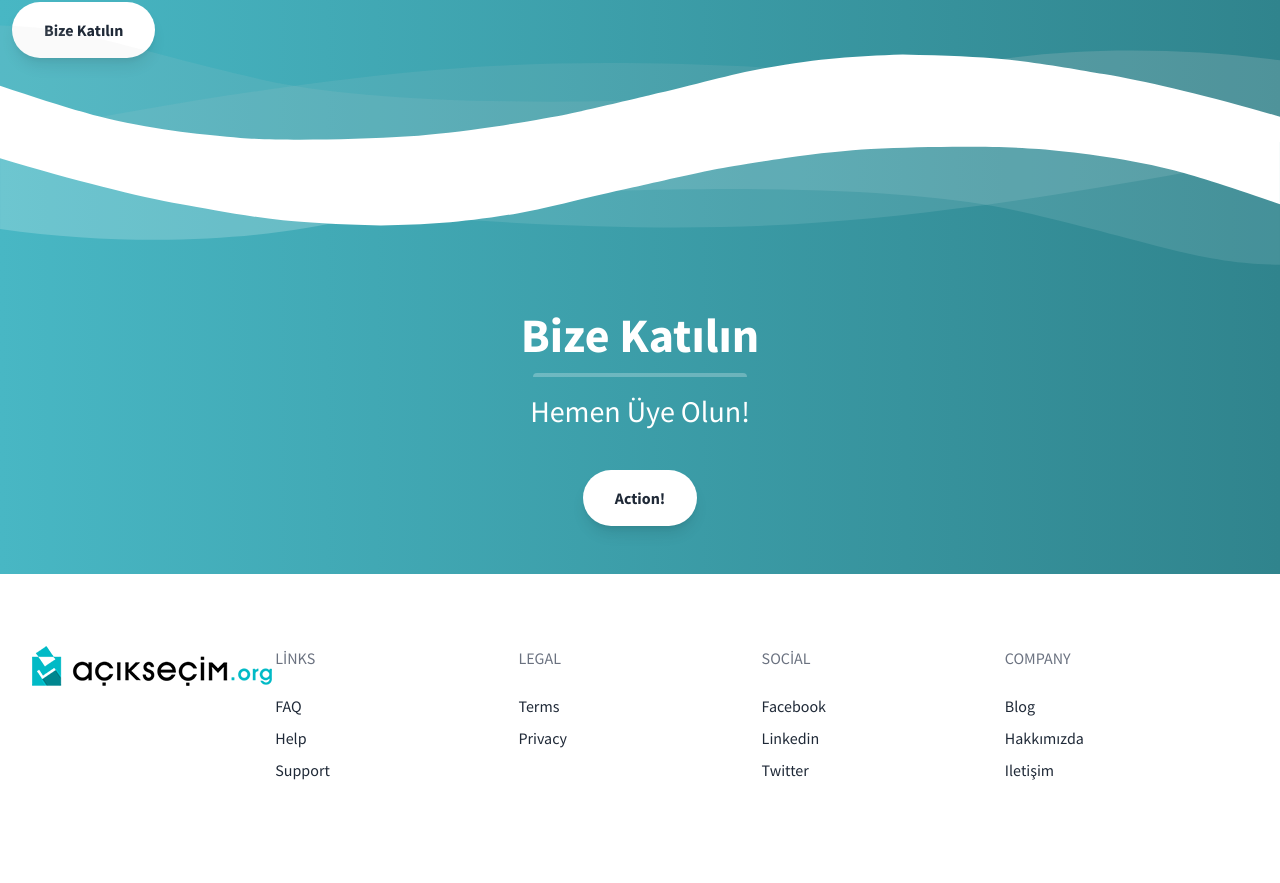
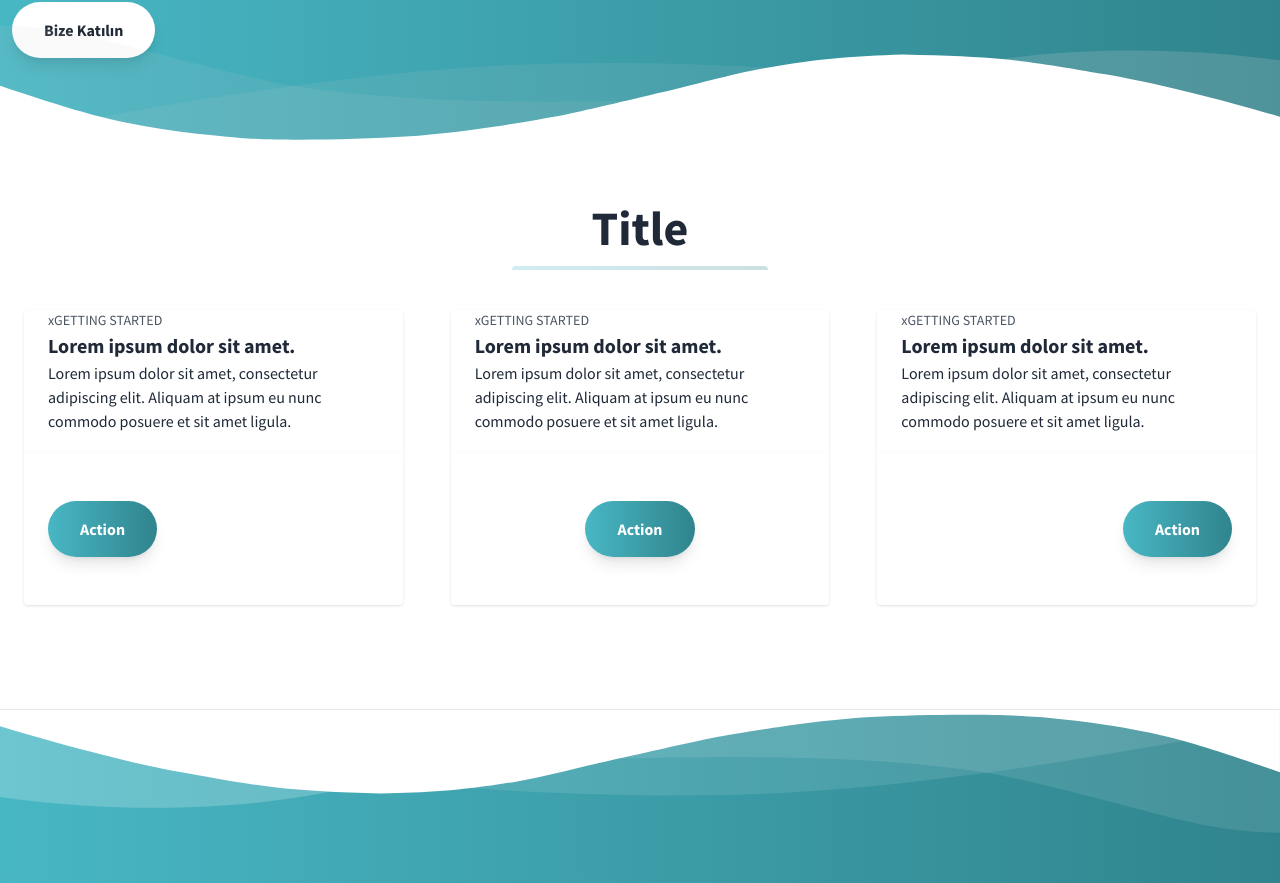
Before and after one commit to aciksecim/aciksecim-web, a Next.js app: page / in a window 1280 px wide. Shown: the part 398-1281 px from the top of the page. Before the commit the page ends 1228 px from the top, so only its background shows below. Built offline with nearby package versions, Linux system fonts and the light colour scheme; what tailwindcss-debug-screens would draw is missing.

Commit message:
title2 added

```diff
--- /dev/null
+++ b/components/Title2.jsx
@@ -0,0 +1,87 @@
+import React from "react"
+
+
+const Title2 = () =>{
+    return (
+        <>
+            <section class="bg-white border-b py-8">
+                <div class="container mx-auto flex flex-wrap pt-4 pb-12">
+                    <h1 class="w-full my-2 text-5xl font-bold leading-tight text-center text-gray-800">
+                        Title
+                    </h1>
+                    <div class="w-full mb-4">
+                        <div class="h-1 mx-auto bg-gradient-to-r from-brandColor to-brandColorDark w-64 opacity-25 my-0 py-0 rounded-t"></div>
+                    </div>
+                    <div class="w-full md:w-1/3 p-6 flex flex-col flex-grow flex-shrink">
+                        <div class="flex-1 bg-white rounded-t rounded-b-none overflow-hidden shadow">
+                            <a href="#" class="flex flex-wrap no-underline hover:no-underline">
+                            <p class="w-full text-gray-600 text-xs md:text-sm px-6">
+                                xGETTING STARTED
+                            </p>
+                            <div class="w-full font-bold text-xl text-gray-800 px-6">
+                                Lorem ipsum dolor sit amet.
+                            </div>
+                            <p class="text-gray-800 text-base px-6 mb-5">
+                                Lorem ipsum dolor sit amet, consectetur adipiscing elit. Aliquam at ipsum eu nunc commodo posuere et sit amet ligula.
+                            </p>
+                            </a>
+                        </div>
+                        <div class="flex-none mt-auto bg-white rounded-b rounded-t-none overflow-hidden shadow p-6">
+                            <div class="flex items-center justify-start">
+                                <button class="mx-auto lg:mx-0 hover:underline bg-gradient-to-r from-brandColor to-brandColorDark text-white font-bold rounded-full my-6 py-4 px-8 shadow-lg focus:outline-none focus:shadow-outline transform transition hover:scale-105 duration-300 ease-in-out">
+                                    Action
+                                </button>
+                            </div>
+                        </div>
+                    </div>
+                    <div class="w-full md:w-1/3 p-6 flex flex-col flex-grow flex-shrink">
+                        <div class="flex-1 bg-white rounded-t rounded-b-none overflow-hidden shadow">
+                            <a href="#" class="flex flex-wrap no-underline hover:no-underline">
+                                <p class="w-full text-gray-600 text-xs md:text-sm px-6">
+                                    xGETTING STARTED
+                                </p>
+                                <div class="w-full font-bold text-xl text-gray-800 px-6">
+                                    Lorem ipsum dolor sit amet.
+                                </div>
+                                <p class="text-gray-800 text-base px-6 mb-5">
+                                    Lorem ipsum dolor sit amet, consectetur adipiscing elit. Aliquam at ipsum eu nunc commodo posuere et sit amet ligula.
+                                </p>
+                            </a>
+                        </div>
+                        <div class="flex-none mt-auto bg-white rounded-b rounded-t-none overflow-hidden shadow p-6">
+                            <div class="flex items-center justify-center">
+                                <button class="mx-auto lg:mx-0 hover:underline bg-gradient-to-r from-brandColor to-brandColorDark text-white font-bold rounded-full my-6 py-4 px-8 shadow-lg focus:outline-none focus:shadow-outline transform transition hover:scale-105 duration-300 ease-in-out">
+                                    Action
+                                </button>
+                            </div>
+                        </div>
+                    </div>
+                    <div class="w-full md:w-1/3 p-6 flex flex-col flex-grow flex-shrink">
+                        <div class="flex-1 bg-white rounded-t rounded-b-none overflow-hidden shadow">
+                            <a href="#" class="flex flex-wrap no-underline hover:no-underline">
+                                <p class="w-full text-gray-600 text-xs md:text-sm px-6">
+                                    xGETTING STARTED
+                                </p>
+                                <div class="w-full font-bold text-xl text-gray-800 px-6">
+                                    Lorem ipsum dolor sit amet.
+                                </div>
+                                <p class="text-gray-800 text-base px-6 mb-5">
+                                    Lorem ipsum dolor sit amet, consectetur adipiscing elit. Aliquam at ipsum eu nunc commodo posuere et sit amet ligula.
+                                </p>
+                            </a>
+                        </div>
+                        <div class="flex-none mt-auto bg-white rounded-b rounded-t-none overflow-hidden shadow p-6">
+                            <div class="flex items-center justify-end">
+                                <button class="mx-auto lg:mx-0 hover:underline bg-gradient-to-r from-brandColor to-brandColorDark text-white font-bold rounded-full my-6 py-4 px-8 shadow-lg focus:outline-none focus:shadow-outline transform transition hover:scale-105 duration-300 ease-in-out">
+                                    Action
+                                </button>
+                            </div>
+                        </div>
+                    </div>
+                </div>
+            </section>
+        </>
+    )
+}
+
+export default Title2
--- a/pages/index.tsx
+++ b/pages/index.tsx
@@ -4,11 +4,13 @@ import Nav from '../components/Nav'
 import Header from '../components/Header'
 import CallToAction from '../components/CallToAction'
 import Footer from '../components/Footer'
+import Title2 from '../components/Title2'
 const Home: NextPage = () => {
   return (
     <div className="font-aciksecim-font">
       <Nav />
       <Header />
+      <Title2 />
       <CallToAction />
       <Footer />
     </div>
```
Also changed, not shown: 1 other file (tests, documents, lock files or other folders).
